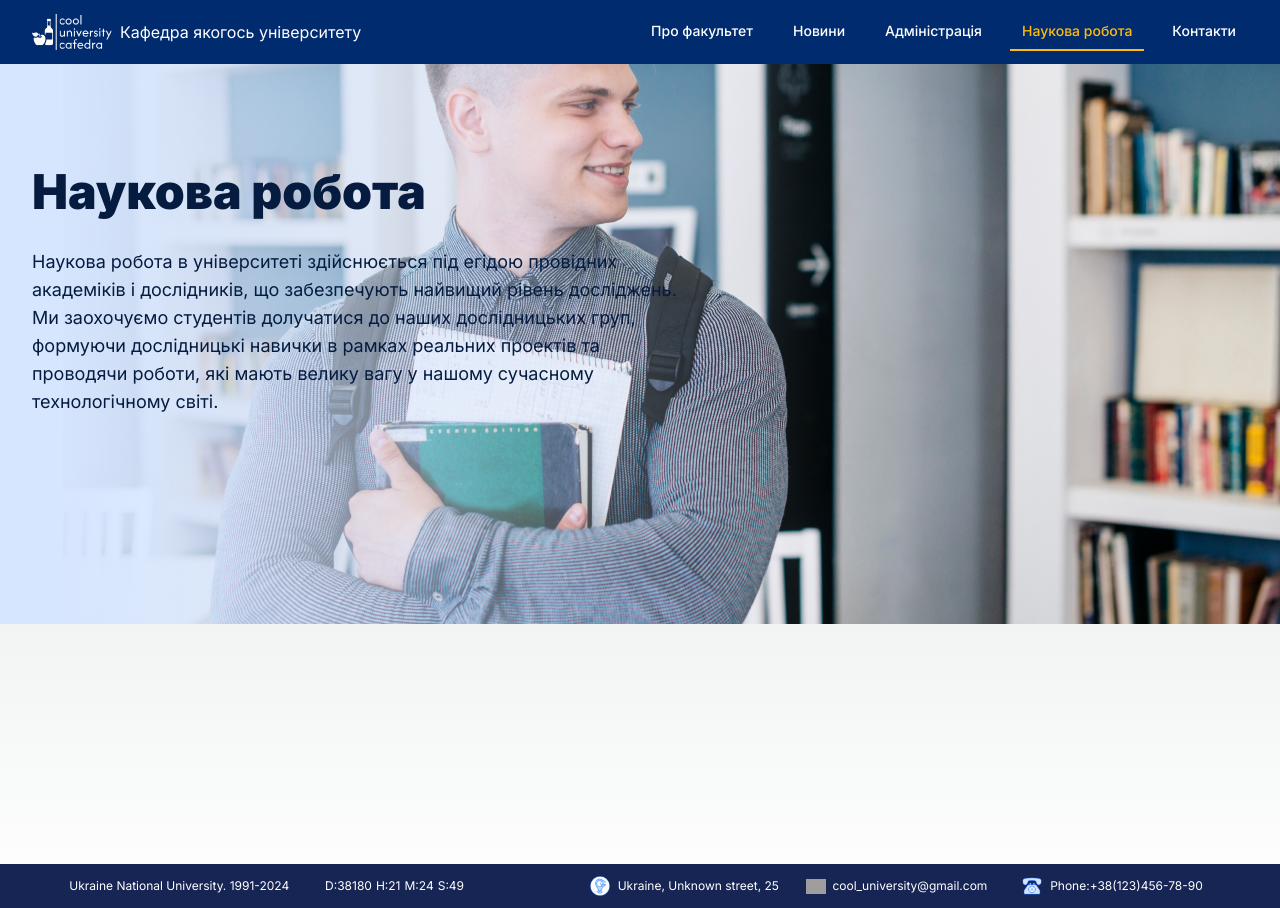
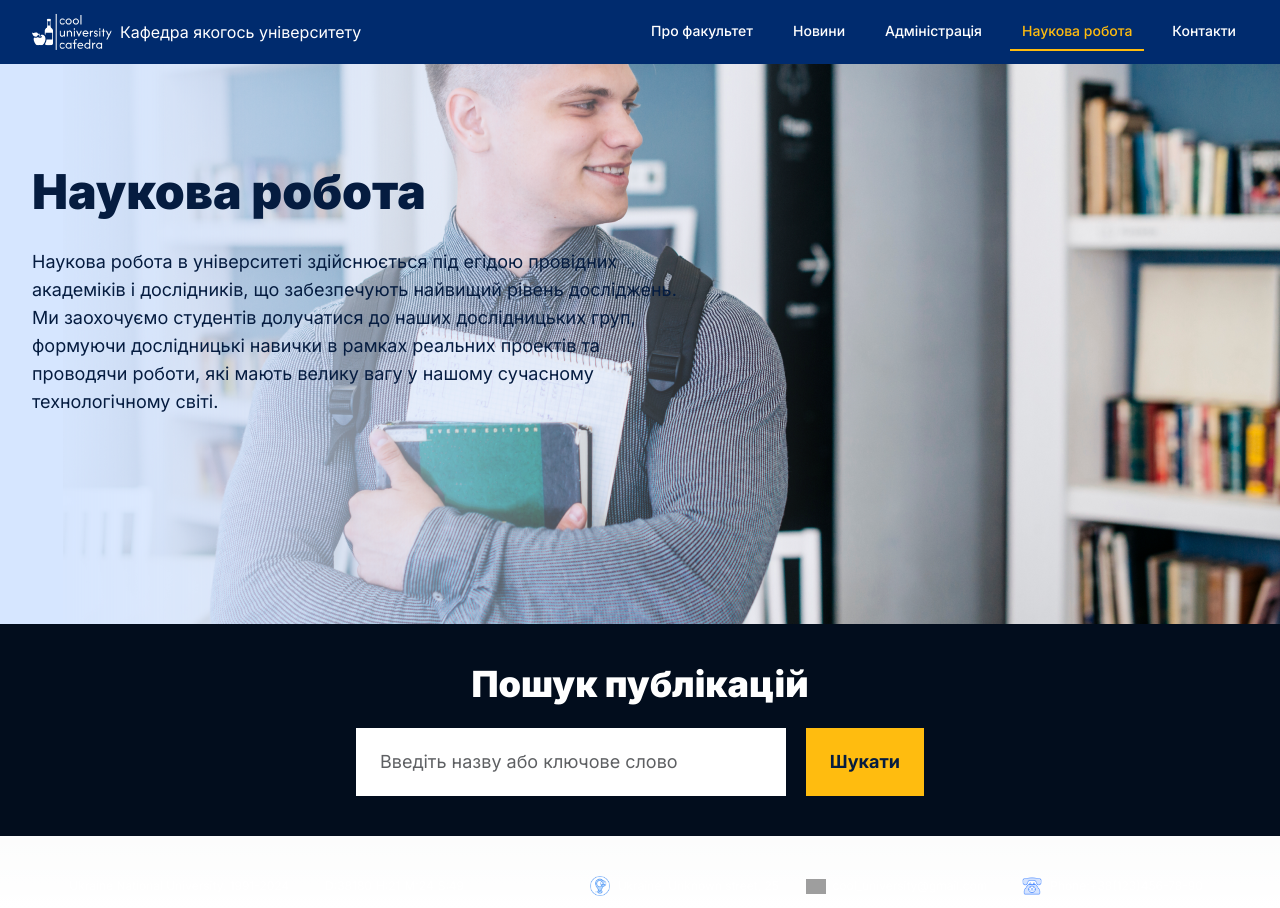
Before and after one commit to tideee2/cafedra, a Next.js app: page /science in a window 1280 px wide. Built offline with nearby package versions, Linux system fonts and the light colour scheme; grey boxes are pictures that could not be loaded.

Commit message:
add search field to science page

```diff
--- a/src/app/science/page.tsx
+++ b/src/app/science/page.tsx
@@ -3,11 +3,13 @@
 
 import CommonHeaderContent from '@/components/main_page/common-header'
 import { sciencePageHeaderInfo } from '@/constants/header'
+import ScienceMainPage from '@/app/science/science-main-page'
 
 export default function SciencePage() {
   return (
     <>
       <CommonHeaderContent props={sciencePageHeaderInfo} />
+      <ScienceMainPage />
     </>
   )
 }
--- /dev/null
+++ b/src/app/science/science-main-page.tsx
@@ -0,0 +1,9 @@
+import SearchScienceWork from '@/app/science/search-science-work'
+
+export default function ScienceMainPage() {
+  return (
+    <>
+      <SearchScienceWork />
+    </>
+  )
+}
--- /dev/null
+++ b/src/app/science/search-science-work.tsx
@@ -0,0 +1,21 @@
+import CustomButton from '@/components/custom-button'
+
+export default function SearchScienceWork() {
+  return (
+    <>
+      <div className="w-full bg-custom-black">
+        <div className="mx-auto max-w-7xl px-2 sm:px-6 lg:px-8 text-white flex justify-between items-center py-10">
+          <div className="w-full">
+            <div className="font-black text-white text-4xl text-center mb-6">
+              Пошук публікацій
+            </div>
+            <div className="flex justify-center mx-auto max-w-[600px] px-4 gap-5">
+              <input className="flex-1 py-5 px-6 placeholder-gray text-lg text-text-primary" placeholder="Введіть назву або ключове слово" type="text" />
+              <CustomButton>Шукати</CustomButton>
+            </div>
+          </div>
+        </div>
+      </div>
+    </>
+  )
+}
--- /dev/null
+++ b/src/components/custom-button.tsx
@@ -0,0 +1,11 @@
+import type { ReactNode } from 'react'
+
+export default function CustomButton({ children }: { children: ReactNode }) {
+  return (
+    <>
+      <button className="bg-primary text-text-primary text-lg font-bold hover:opacity-80 py-5 px-6">
+        {children}
+      </button>
+    </>
+  )
+}
--- a/tailwind.config.ts
+++ b/tailwind.config.ts
@@ -20,6 +20,7 @@ const config: Config = {
         '80-100': '80% 100%',
         '16': '4rem',
       },
+    },
     colors: {
       'custom-blue': '#002B6E',
       'white': '#fff',
@@ -27,7 +28,7 @@ const config: Config = {
       'secondary-bg': '#D6E6FF',
       'text-primary': '#051C40',
       'gray': '#5E6063',
-      },
+      'custom-black': '#020D1D',
     },
   },
   plugins: [
```
Lines whose indentation alone changed are shown as unchanged.
